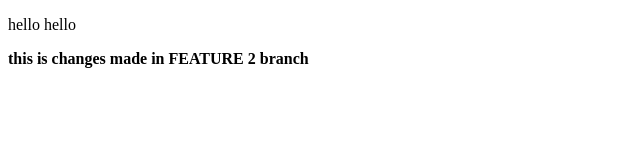
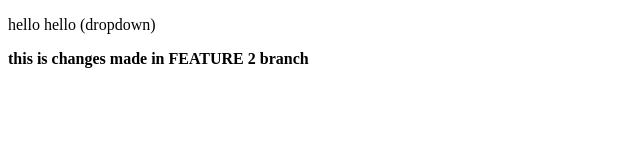
Before and after one commit to Stiffy-timmy/localrepo, a plain HTML site: page index.html in a window 1280 px wide. Shown: the whole page, without its empty margins (0-640 px from the left). Drawn offline with Linux system fonts and the light colour scheme.

Commit message:
dropdown added

```diff
--- a/index.html
+++ b/index.html
@@ -6,7 +6,7 @@
     <title>Document</title>
 </head>
 <body>
-    <p>hello hello</p>
+    <p>hello hello (dropdown) </p>
     <p><b>this is changes made in FEATURE 2 branch</b></p>
 
 </body>
```
